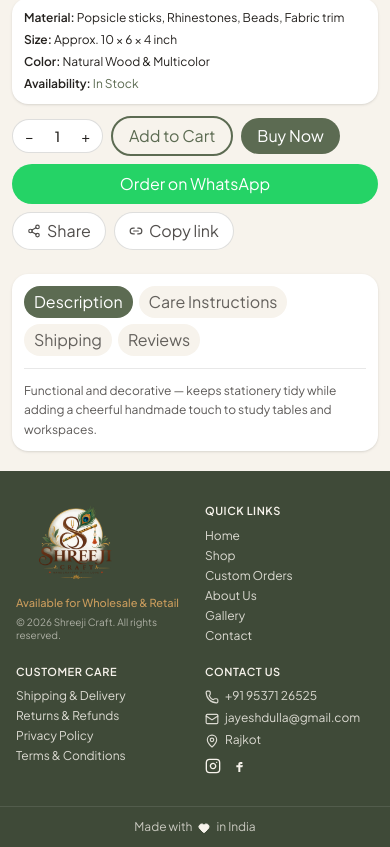
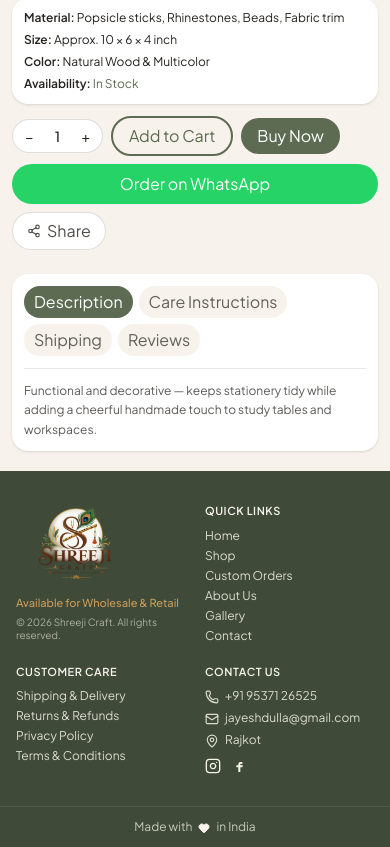
Before and after one commit to sneh-cmd/craft, a React (Vite) app: page /product/desk-organizer in a window 390 px wide. Shown: the part 771-1618 px from the top of the page. Built offline with nearby package versions, Linux system fonts and the light colour scheme.

Commit message:
Update ProductDetails.jsx

```diff
--- a/src/pages/ProductDetails.jsx
+++ b/src/pages/ProductDetails.jsx
@@ -1,10 +1,8 @@
 import { useMemo, useState } from 'react'
 import { Link, useParams } from 'react-router-dom'
 import {
-  Check,
   HandHeart,
   Heart,
-  Link2,
   Package,
   RefreshCcw,
   Share2,
@@ -14,9 +12,6 @@ import StarRating from '../components/StarRating'
 import { formatPrice, getProductById } from '../data/products'
 import { useShop } from '../context/ShopContext'
 import {
-  copyText,
-  getProductImageUrl,
-  getProductShareUrl,
   openWhatsApp,
   productOrderMessage,
   shareProduct,
@@ -32,7 +27,6 @@ export default function ProductDetails() {
   const [activeImage, setActiveImage] = useState(0)
   const [tab, setTab] = useState('Description')
   const [added, setAdded] = useState(false)
-  const [copied, setCopied] = useState(false)
   const wished = product ? isWishlisted(product.id) : false
 
   const tabContent = useMemo(() => {
@@ -65,30 +59,8 @@ export default function ProductDetails() {
     setTimeout(() => setAdded(false), 1600)
   }
 
-  const shareUrl = getProductShareUrl(product.id)
-  const imageUrl = getProductImageUrl(product)
-
-  const handleCopyLink = async () => {
-    try {
-      const payload = [
-        product.name,
-        formatPrice(product.price),
-        imageUrl ? `Photo: ${imageUrl}` : null,
-        `Link: ${shareUrl}`,
-      ]
-        .filter(Boolean)
-        .join('\n')
-      await copyText(payload)
-      setCopied(true)
-      setTimeout(() => setCopied(false), 1800)
-    } catch {
-      alert('Could not copy link. Please copy from the address bar.')
-    }
-  }
-
   const handleShare = async () => {
-    const shared = await shareProduct(product)
-    if (!shared) handleCopyLink()
+    await shareProduct(product)
   }
 
   return (
@@ -253,18 +225,6 @@ export default function ProductDetails() {
               <Share2 className="size-3.5 sm:size-4" />
               Share
             </button>
-            <button
-              type="button"
-              onClick={handleCopyLink}
-              className="inline-flex items-center gap-1.5 rounded-full border border-ink/15 bg-white px-3.5 py-1.5 text-xs font-semibold text-ink/80 transition hover:border-olive hover:text-olive sm:px-4 sm:py-2 sm:text-sm"
-            >
-              {copied ? (
-                <Check className="size-3.5 text-olive sm:size-4" />
-              ) : (
-                <Link2 className="size-3.5 sm:size-4" />
-              )}
-              {copied ? 'Copied!' : 'Copy link'}
-            </button>
           </div>
         </div>
       </div>
```
